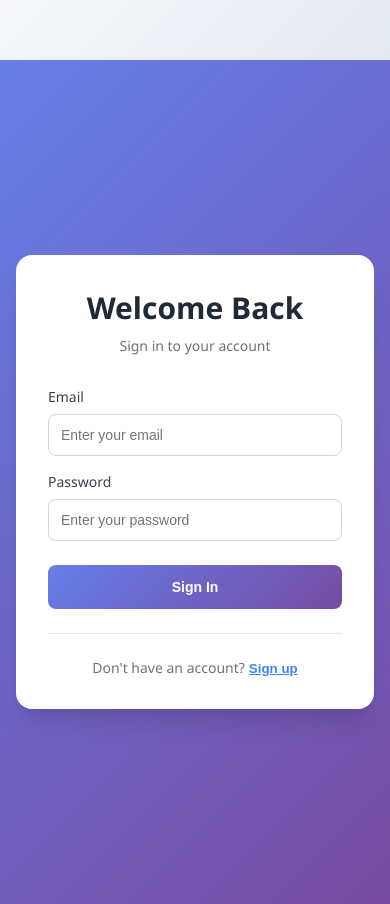
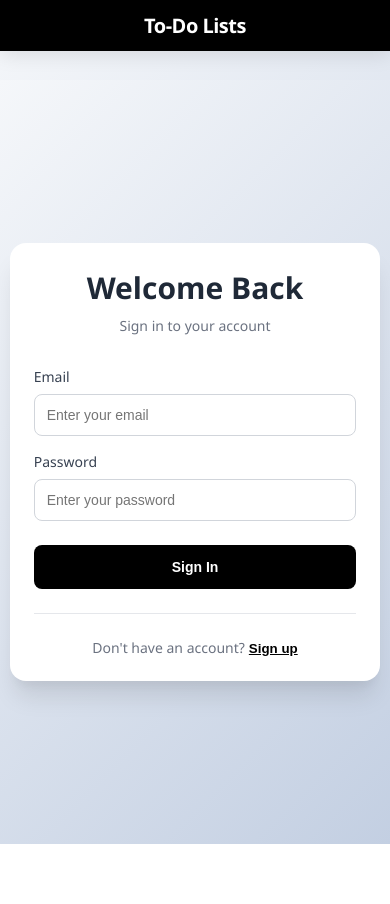
Before and after one commit to Crescendoom/todolist-webapp, a React (Vite) app in the folder frontend/: page / in a window 390 px wide. After the commit the page ends 844 px from the top, so only its background shows below. Built offline with nearby package versions, Linux system fonts and the light colour scheme; no server answers.

Commit message:
Better UI/UX and login and register page

```diff
--- a/frontend/src/App.css
+++ b/frontend/src/App.css
@@ -8,8 +8,24 @@
   font-family: 'Segoe UI', Tahoma, Geneva, Verdana, sans-serif;
   background: linear-gradient(135deg, #f5f7fa 0%, #c3cfe2 100%);
   min-height: 100vh;
-  padding-top: 60px;
   font-size: 14px;
+}
+
+.app {
+  min-height: 100vh;
+}
+
+.app.with-main-header {
+  padding-top: 80px;
+}
+
+.app.with-auth-header {
+  padding-top: 0;
+}
+
+.main-content {
+  margin: 0;
+  padding: 0;
 }
 
 .todo-app {
--- a/frontend/src/App.jsx
+++ b/frontend/src/App.jsx
@@ -1,23 +1,39 @@
+/* filepath: d:\PROJECTS\ESCAPING TUTORIAL HELL\todolist\frontend\src\App.jsx */
 import { useAuth } from './contexts/AuthContext'
 import AuthWrapper from './components/AuthWrapper'
 import TodoApp from './components/TodoApp'
+import Header from './components/Header'
 import './App.css'
 
 function App() {
-  const { user, isLoading } = useAuth()
+  const { user, loading } = useAuth()
 
-  if (isLoading) {
+  if (loading) {
     return (
-      <div className="todo-app">
-        <div className="loading-container">
-          <div className="spinner"></div>
-          <p className="loading-text">Loading...</p>
-        </div>
+      <div className="loading-container">
+        <div className="spinner"></div>
+        <p className="loading-text">Loading...</p>
       </div>
     )
   }
 
-  return user ? <TodoApp /> : <AuthWrapper />
+  return (
+    <div className={`app ${user ? 'with-main-header' : 'with-auth-header'}`}>
+      {user ? (
+        <>
+          <Header variant="main" />
+          <div className="main-content">
+            <TodoApp />
+          </div>
+        </>
+      ) : (
+        <>
+          <Header variant="auth" />
+          <AuthWrapper />
+        </>
+      )}
+    </div>
+  )
 }
 
 export default App
--- a/frontend/src/components/Header.jsx
+++ b/frontend/src/components/Header.jsx
@@ -1,11 +1,11 @@
 import { useAuth } from '../contexts/AuthContext'
 import '../styles/Header.css'
 
-function Header() {
+function Header({ variant = 'main' }) {
   const { user, logout } = useAuth()
 
   return (
-        <header className="header">
+    <header className={`header ${variant}`}>
       <div className="header-content">
         <h1 className="header-title">To-Do Lists</h1>
         {user && (
--- a/frontend/src/components/TodoApp.jsx
+++ b/frontend/src/components/TodoApp.jsx
@@ -1,6 +1,5 @@
 import { useState, useEffect } from 'react'
 import { categoryAPI, taskAPI } from '../services/api'
-import Header from './Header'
 import CategoryAndTasks from './CategoryAndTasks'
 import Lists from './Lists'
 import ConfirmationModal from './ConfirmationModal'
@@ -216,8 +215,6 @@
   // Error state
   if (error && !isLoading) {
     return (
-      <div className="todo-app">
-        <Header />
       <div className="loading-container">
         <div style={{ fontSize: '3rem', marginBottom: '1rem' }}>⚠️</div>
         <p className="loading-text" style={{ color: '#ef4444' }}>Oops! Something went wrong</p>
@@ -237,20 +234,16 @@
           Try Again
         </button>
       </div>
-      </div>
     )
   }
 
   // Loading state
   if (isLoading) {
     return (
-      <div className="todo-app">
-        <Header />
       <div className="loading-container">
         <div className="spinner"></div>
         <p className="loading-text">Loading your tasks...</p>
         <p className="loading-subtext">Getting everything ready for you</p>
-        </div>
       </div>
     )
   }
@@ -258,8 +251,6 @@
   return (
     <ErrorBoundary>
       <div className="todo-app">
-        <Header />
-
         <div className="main-layout">
           {/* Left Column - Category Management & Task Creation */}
           <div className="left-column">
@@ -281,7 +272,7 @@
         <div className="right-column">
           {/* Progress Stats */}
           <div className="step-section">
-              <h2>🎯 Your Progress</h2>
+            <h2>Your Progress</h2>
             <div className="stats-grid">
               <div className="stat-item">
                 <div className="stat-number">{totalTasks}</div>
@@ -300,7 +291,7 @@
 
           {/* Task List */}
           <div className="step-section">
-              <h2>📝 Your Tasks</h2>
+            <h2>Your Tasks</h2>
             <Lists
               tasks={tasks}
               onUpdateTask={handleUpdateTask}
--- a/frontend/src/styles/Auth.css
+++ b/frontend/src/styles/Auth.css
@@ -1,10 +1,17 @@
 .auth-container {
-  min-height: 100vh;
+  height: calc(100vh - 80px); /* Account for header height */
+  width: 100vw;
   display: flex;
   align-items: center;
   justify-content: center;
-  background: linear-gradient(135deg, #667eea 0%, #764ba2 100%);
-  padding: 1rem;
+  background: linear-gradient(135deg, #f5f7fa 0%, #c3cfe2 100%);
+  margin: 0;
+  padding: 0;
+  box-sizing: border-box;
+  overflow: hidden;
+  position: fixed;
+  top: 80px; /* Position below the header */
+  left: 0;
 }
 
 .auth-card {
@@ -12,9 +19,10 @@
   padding: 2rem;
   border-radius: 1rem;
   box-shadow: 0 20px 25px -5px rgba(0, 0, 0, 0.1), 0 10px 10px -5px rgba(0, 0, 0, 0.04);
-  width: 100%;
+  width: 90%;
   max-width: 400px;
   text-align: center;
+  box-sizing: border-box;
 }
 
 .auth-card h2 {
@@ -60,8 +68,8 @@
 
 .form-group input:focus {
   outline: none;
-  border-color: #3b82f6;
-  box-shadow: 0 0 0 3px rgba(59, 130, 246, 0.1);
+  border-color: black;
+  box-shadow: 0 0 0 3px rgba(0, 0, 0, 0.1);
 }
 
 .error-message {
@@ -74,7 +82,7 @@
 }
 
 .auth-button {
-  background: linear-gradient(135deg, #667eea 0%, #764ba2 100%);
+  background: black;
   color: white;
   border: none;
   padding: 0.875rem;
@@ -110,7 +118,7 @@
 .switch-button {
   background: none;
   border: none;
-  color: #3b82f6;
+  color: black;
   cursor: pointer;
   font-weight: 600;
   text-decoration: underline;
@@ -118,7 +126,7 @@
 }
 
 .switch-button:hover {
-  color: #2563eb;
+  color: #374151;
 }
 
 /* Loading spinner for auth button */
@@ -146,3 +154,21 @@
   0% { transform: rotate(0deg); }
   100% { transform: rotate(360deg); }
 }
+
+/* Responsive adjustments */
+@media (max-height: 600px) {
+  .auth-card {
+    padding: 1.5rem;
+  }
+
+  .auth-card h2 {
+    font-size: 1.5rem;
+  }
+}
+
+@media (max-width: 480px) {
+  .auth-card {
+    width: 95%;
+    padding: 1.5rem;
+  }
+}
--- a/frontend/src/styles/Header.css
+++ b/frontend/src/styles/Header.css
@@ -1,5 +1,5 @@
 .header {
-  background: linear-gradient(135deg, #667eea 0%, #764ba2 100%);
+  background: black;
   color: white;
   padding: 1rem 0;
   box-shadow: 0 4px 20px rgba(0, 0, 0, 0.1);
@@ -11,13 +11,23 @@
   backdrop-filter: blur(10px);
 }
 
+/* Default header content */
 .header-content {
   max-width: 1200px;
   margin: 0 auto;
   padding: 0 1rem;
   display: flex;
+  align-items: center;
+}
+
+/* Main page header - left aligned with user info */
+.header.main .header-content {
   justify-content: space-between;
-  align-items: center;
+}
+
+/* Auth page header - centered title only */
+.header.auth .header-content {
+  justify-content: center;
 }
 
 .header-title {
@@ -47,23 +57,26 @@
   border-radius: 0.375rem;
   cursor: pointer;
   font-size: 0.875rem;
-  transition: background-color 0.2s;
+  transition: all 0.2s;
 }
 
 .logout-button:hover {
   background: rgba(255, 255, 255, 0.3);
+  transform: translateY(-1px);
 }
 
-/* Add spacing to prevent content overlap */
-body {
-  padding-top: 80px;
-}
-
+/* Responsive design */
 @media (max-width: 768px) {
-  .header-content {
+  .header.main .header-content {
     flex-direction: column;
     gap: 0.5rem;
     text-align: center;
+    justify-content: center;
+  }
+
+  .header.auth .header-content {
+    text-align: center;
+    justify-content: center;
   }
 
   .header-title {
@@ -78,3 +91,19 @@
     padding: 0.75rem 0;
   }
 }
+
+/* Extra small screens */
+@media (max-width: 480px) {
+  .header-title {
+    font-size: 1.25rem;
+  }
+
+  .logout-button {
+    padding: 0.375rem 0.75rem;
+    font-size: 0.8rem;
+  }
+
+  .user-greeting {
+    font-size: 0.75rem;
+  }
+}
```
Also changed, not shown: 1 other file (tests, documents, lock files or other folders). Lines whose indentation alone changed are shown as unchanged.
